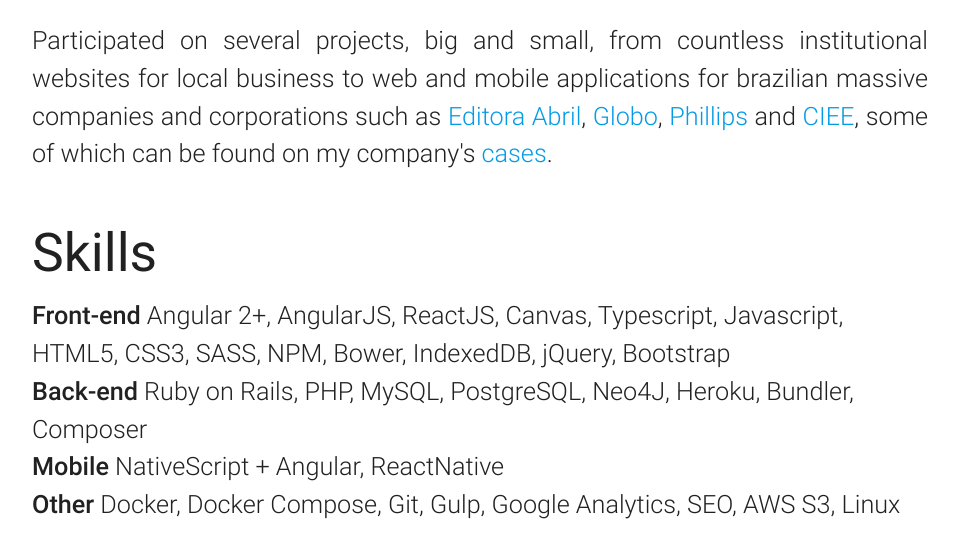
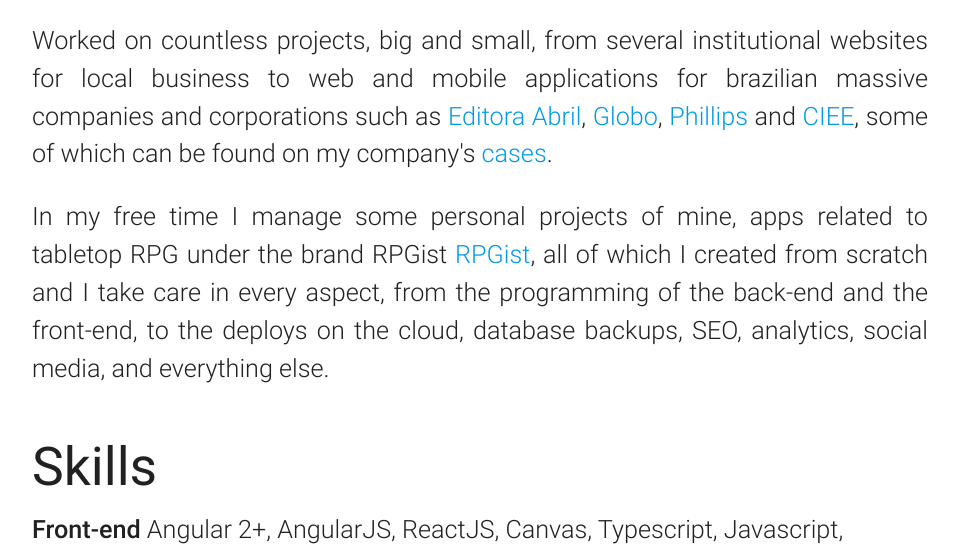
Before and after one commit to lpelos/lpelos.github.io, a plain HTML site: page index.html in a window 1280 px wide. Shown: the part 484-1039 px from the top of the page, without its empty margins (160-1119 px from the left). Drawn offline with nearby package versions, Linux system fonts and the light colour scheme.

Commit message:
update introduction

```diff
--- a/index.html
+++ b/index.html
@@ -95,7 +95,7 @@
         </p>
 
         <p>
-          Participated on several projects, big and small, from countless
+          Worked on countless projects, big and small, from several
           institutional websites for local business to web and mobile
           applications for brazilian massive companies and corporations such as
           <a href="https://abril.com.br/" target="_blank">Editora Abril</a>,
@@ -105,6 +105,16 @@
           <a href="https://portal.ciee.org.br/" target="_blank">CIEE</a>,
           some of which can be found on my company's
           <a href="http://www.encoda.com.br/cases" target="_blank">cases</a>.
+        </p>
+
+        <p>
+          In my free time I manage some personal projects of mine, apps related
+          to tabletop RPG under the brand RPGist
+          <a href="http://apps.rpgist.net" target="_blank">RPGist</a>,
+          all of which I created from scratch and I take care in every aspect,
+          from the programming of the back-end and the front-end, to the
+          deploys on the cloud, database backups, SEO, analytics, social media,
+          and everything else.
         </p>
       </section>
 
```
